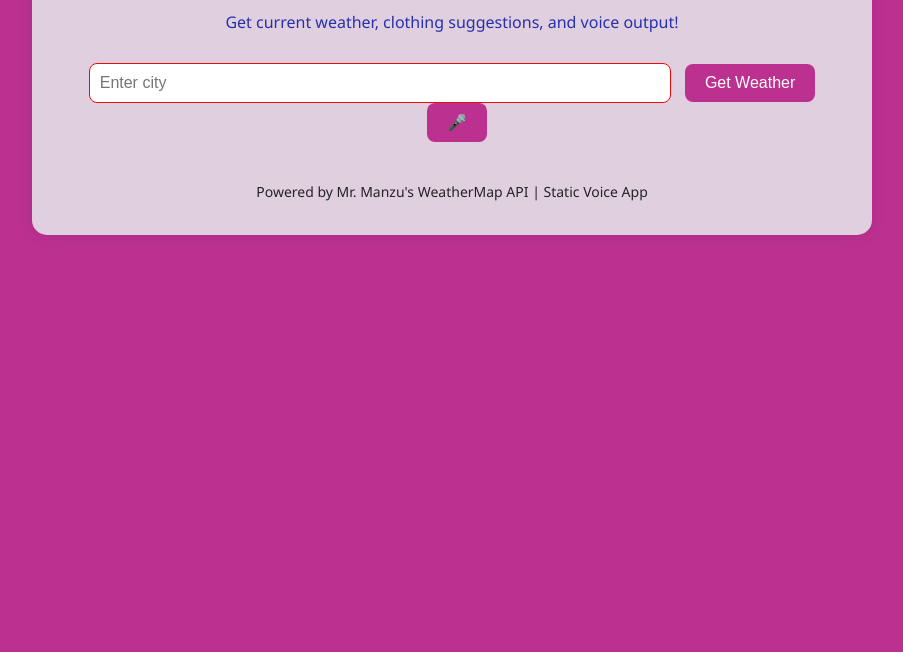
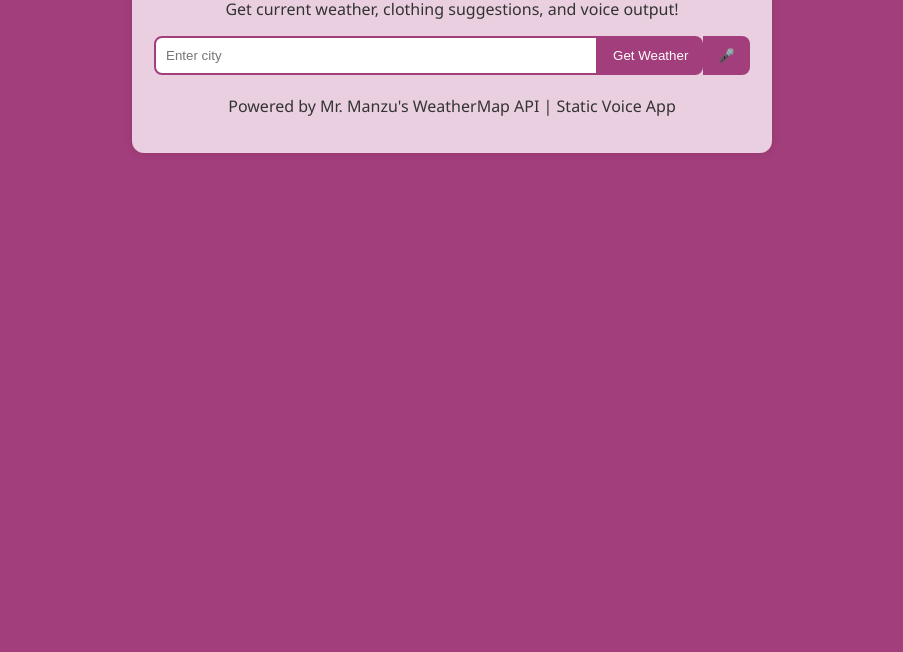
Before and after one commit to SmS-the-creator/manzucodes.in, a plain HTML site: page index.html in a window 1280 px wide. Shown: the part 148-800 px from the top of the page, without its empty margins (188-1091 px from the left). Drawn offline with Linux system fonts and the light colour scheme.

Commit message:
Update style.css

```diff
--- a/style.css
+++ b/style.css
@@ -1,101 +1,58 @@
-/* General Styles */
 body {
-    font-family: 'Segoe UI', Tahoma, Geneva, Verdana, sans-serif;
   margin: 0;
-    padding: 0;
-    background-color: #bc3190;
-    background-size: cover;
-    background-repeat: no-repeat;
-    background-position: center;
+  font-family: 'Segoe UI', sans-serif;
+  background-color: #a23e7b;
   color: #333;
 }
 
 .container {
-    max-width: 800px;
-    margin: 30px auto;
+  max-width: 600px;
+  margin: 40px auto;
   padding: 20px;
-    background-color: rgba(229, 224, 232, 0.9);
-    border-radius: 15px;
-    box-shadow: 0 0 15px rgba(0,0,0,0.1);
+  background-color: #e9cfe0;
+  border-radius: 12px;
+  box-shadow: 0 0 10px rgba(0, 0, 0, 0.1);
+  text-align: center;
 }
 
-  /* Header */
-  header {
-    text-align: center;
-    margin-bottom: 30px;
+h1 {
+  color: #222;
 }
 
-  header h1 {
-    font-size: 2.5rem;
-    color: #bc3190;
-  }
-
-  header p {
-    color: #2730aa;
-  }
-
-  /* Form Section */
-  .form-section {
-    text-align: center;
+form {
+  display: flex;
+  justify-content: center;
   margin-bottom: 20px;
 }
 
 input[type="text"] {
   padding: 10px;
   width: 70%;
-    border: 1px solid #ed0b0b;
-    border-radius: 8px;
-    font-size: 16px;
+  border: 2px solid #a23e7b;
+  border-radius: 8px 0 0 8px;
+  outline: none;
 }
 
 button {
-    padding: 10px 20px;
-    background-color: #bc3190;
-    color: white;
+  padding: 10px 15px;
+  background-color: #a23e7b;
+  color: #fff;
   border: none;
-    border-radius: 8px;
-    font-size: 16px;
-    margin-left: 10px;
+  border-radius: 0 8px 8px 0;
   cursor: pointer;
 }
 
 button:hover {
-    background-color: #000000;
+  background-color: #8c2f66;
 }
 
-  /* Weather Info */
-  .weather-info {
+.weather-box {
+  background: #f5e7f0;
+  padding: 15px;
+  border-radius: 10px;
   text-align: center;
-    margin-top: 20px;
 }
 
-  .weather-info img {
-    margin: 15px 0;
-    width: 100px;
+.map-container {
+  margin-top: 15px;
 }
-
-  .weather-info h2 {
-    font-size: 2rem;
-    margin-bottom: 10px;
-    color: #000000;
-  }
-
-  /* Map */
-  .map {
-    margin-top: 20px;
-  }
-
-  .map iframe {
-    width: 100%;
-    height: 300px;
-    border: none;
-    border-radius: 10px;
-  }
-
-  /* Footer */
-  footer {
-    text-align: center;
-    margin-top: 40px;
-    font-size: 14px;
-    color: #000000d5;
-  }
```
Lines whose indentation alone changed are shown as unchanged.
